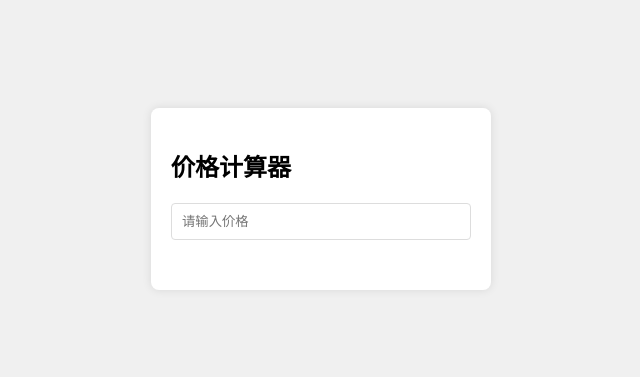
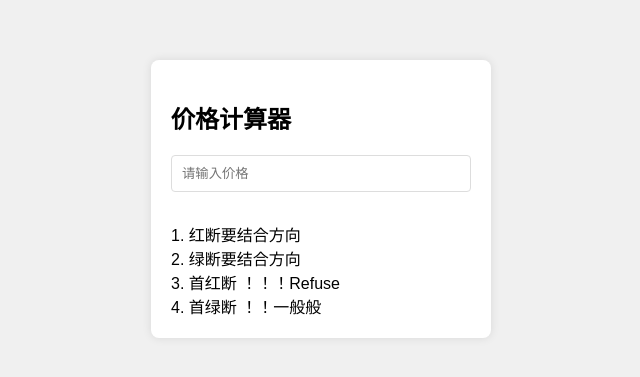
Before and after one commit to Bian2017/test-market, a plain HTML site: page index.html in a window 1280 px wide. Shown: the part 201-578 px from the top of the page, without its empty margins (319-959 px from the left). Drawn offline with Linux system fonts and the light colour scheme.

Commit message:
Update index.html

```diff
--- a/index.html
+++ b/index.html
@@ -56,6 +56,10 @@
         <input type="number" id="priceInput" placeholder="请输入价格" step="0.01">
         <div id="warning" class="warning"></div>
         <div id="results"></div>
+        <div>1. 红断要结合方向</div>
+        <div>2. 绿断要结合方向 </div>
+        <div>3. 首红断  ！！！Refuse </div>
+        <div>4. 首绿断 ！！一般般</div>
     </div>
 
     <script>
```
